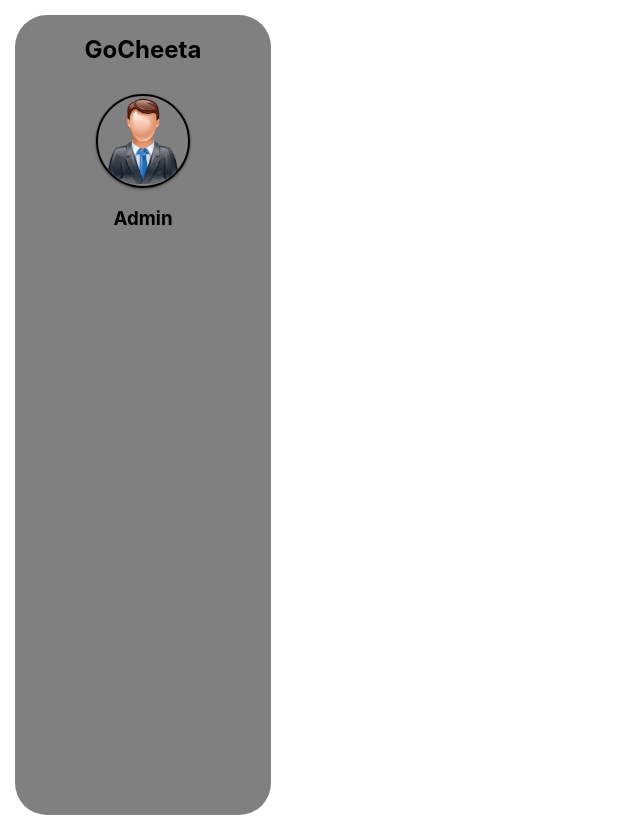
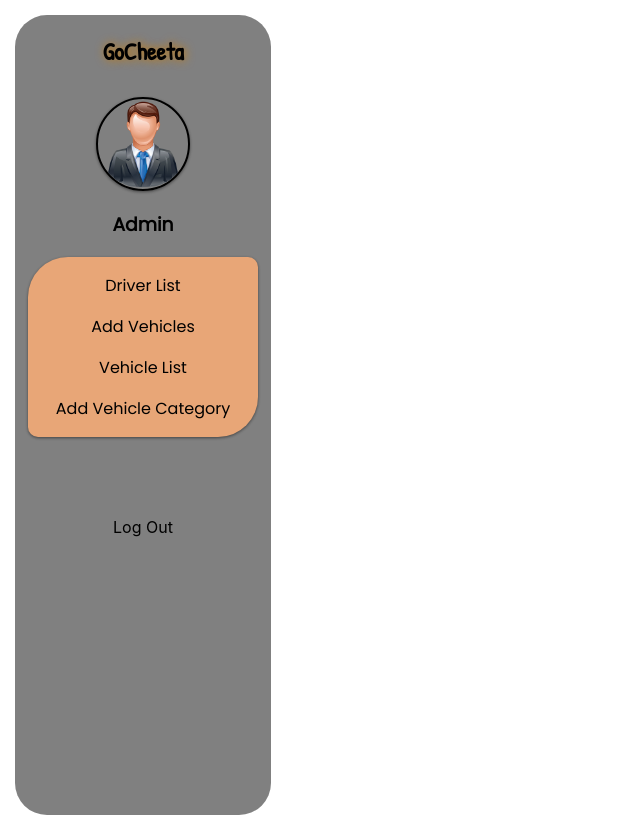
Before and after one commit to dvimukthi/cab-service-system, a React (Create React App) app: page / in a window 1280 px wide. Shown: the whole page, without its empty margins (0-640 px from the left). Built offline with nearby package versions, Linux system fonts and the light colour scheme; a web font is replaced by a local one.

Commit message:
admin sidebar style

```diff
--- a/src/Components/Admin/AdminSidebar.css
+++ b/src/Components/Admin/AdminSidebar.css
@@ -18,6 +18,27 @@
     align-items: center;
 }
 
+.Profile__Container h2 {
+    font-family: 'Patrick Hand', cursive;
+    text-shadow: rgb(199, 124, 13) 1px 0 10px;
+}
+
 .Profile__Container h3 {
+    font-family: 'Poppins', sans-serif;
+}
 
+.SidebarItems__Container{
+    background: rgb(232, 166, 119);
+    width: 90%;
+    border-radius: 40px 10px 40px 10px;
+    box-shadow: 0 1px 3px rgb(0 0 0 / 20%), 0 1px 3px rgb(0 0 0 / 30%);
 }
+
+.SidebarItems__Container p {
+    font-family: 'Poppins', sans-serif;
+    text-align: center;
+}
+
+.LogOutBtn {
+    margin-top: 5rem;
+}
--- a/src/Components/Admin/AdminSidebar.js
+++ b/src/Components/Admin/AdminSidebar.js
@@ -22,6 +22,13 @@ function AdminSidebar() {
         />
         <h3>Admin</h3>
       </div>
+      <div className="SidebarItems__Container">
+        <p>Driver List</p>
+        <p>Add Vehicles</p>
+        <p>Vehicle List</p>
+        <p>Add Vehicle Category</p>
+      </div>
+      <div className="LogOutBtn">Log Out</div>
     </div>
   );
 }
```
